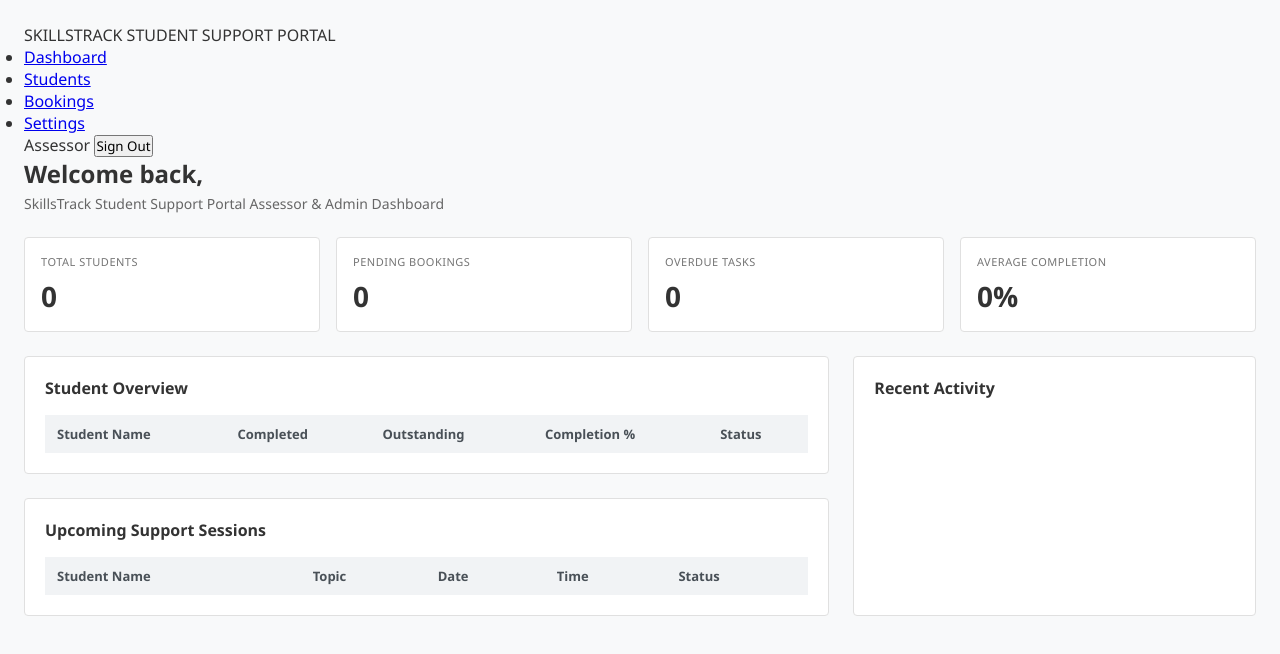
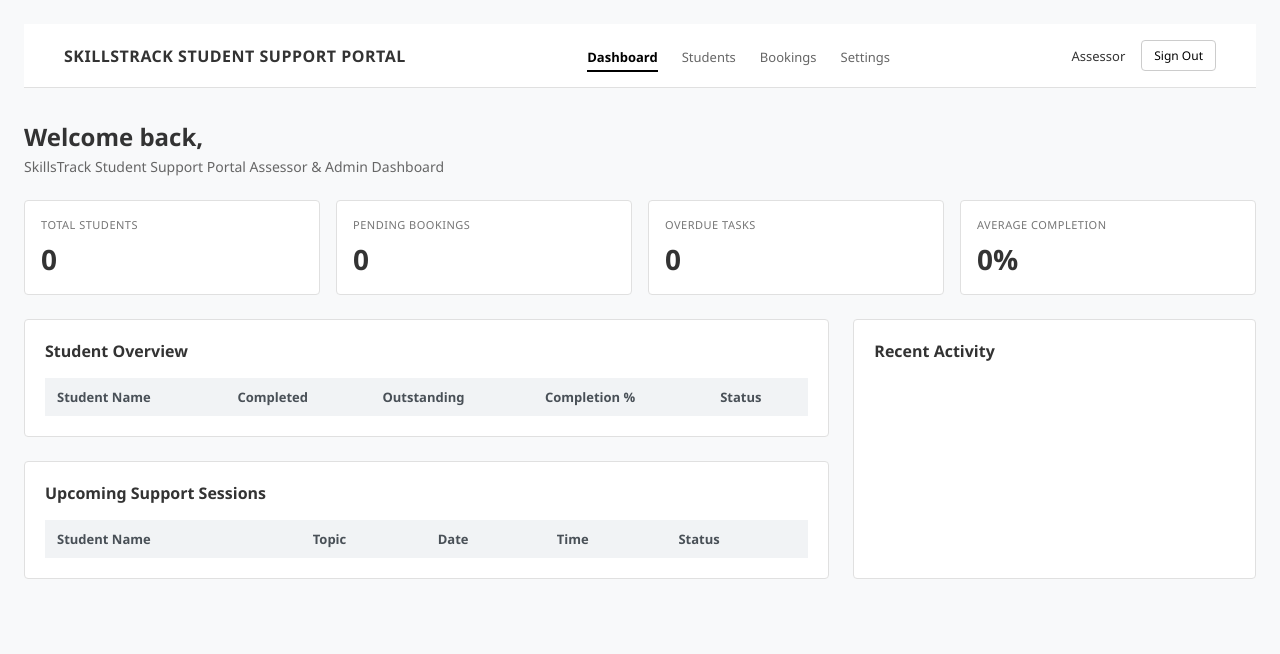
Before and after one commit to Dimakatso26-del/Learner-support-portal, a website with bundled scripts: page SkillsTrack_Student_Portal/Dashboard_Support-ASSESSOR.html in a window 1280 px wide. Built offline with nearby package versions, Linux system fonts and the light colour scheme; no server answers.

Commit message:
Add navigation bar styles and update branding in HTML files

```diff
--- a/SkillsTrack_Student_Portal/Dashboard_Support-ASSESSOR.css
+++ b/SkillsTrack_Student_Portal/Dashboard_Support-ASSESSOR.css
@@ -11,6 +11,58 @@ body {
   background-color: #f8f9fa;
   color: #333333;
   padding: 24px;
+}
+/* --- Shared Navigation Bar Layout --- */
+.navbar {
+  display: flex;
+  justify-content: space-between;
+  align-items: center;
+  background-color: #ffffff;
+  padding: 16px 40px;
+  border-bottom: 1px solid #e0e0e0;
+  margin-bottom: 32px;
+}
+
+.nav-brand {
+  font-weight: 700;
+  font-size: 16px;
+  letter-spacing: 0.5px;
+}
+
+.nav-links {
+  display: flex;
+  gap: 24px;
+  list-style: none;
+}
+
+.nav-links a {
+  text-decoration: none;
+  color: #666666;
+  font-size: 13px;
+  font-weight: 500;
+}
+
+.nav-links a.active {
+  color: #000000;
+  font-weight: 700;
+  border-bottom: 2px solid #000000;
+  padding-bottom: 4px;
+}
+
+.nav-user {
+  display: flex;
+  align-items: center;
+  gap: 16px;
+  font-size: 13px;
+}
+
+.btn-signout {
+  background: none;
+  border: 1px solid #cccccc;
+  padding: 6px 12px;
+  border-radius: 4px;
+  cursor: pointer;
+  font-size: 12px;
 }
 
 /* --- Typography --- */
--- a/src/login.html
+++ b/src/login.html
@@ -3,21 +3,15 @@
 <head>
   <meta charset="UTF-8" />
   <meta name="viewport" content="width=device-width, initial-scale=1.0" />
-  <title>Sign In — SkillsTrack Learner Support Portal</title>
+  <title>Sign In — SkillsTrack Student Support Portal</title>
   <link rel="stylesheet" href="styles.css" />
 </head>
 <body class="page">
 
   <main class="auth-card">
     <header class="card-header">
-      <span class="brand-icon">
-        <svg width="16" height="16" viewBox="0 0 16 16" fill="none" stroke="currentColor" stroke-width="1.5">
-          <rect x="2" y="2" width="12" height="4" rx="1"></rect>
-          <rect x="2" y="8" width="5" height="6" rx="1"></rect>
-          <rect x="9" y="8" width="5" height="6" rx="1"></rect>
-        </svg>
-      </span>
-      <span class="brand">SKILLSTRACK LEARNER SUPPORT PORTAL</span>
+        <span class="brand-icon">▦</span>
+      <strong>SKILLSTRACK STUDENT SUPPORT PORTAL</strong>
     </header>
 
     <h1 class="card-title">Sign in to portal</h1>
--- a/src/styles.css
+++ b/src/styles.css
@@ -3,12 +3,12 @@
 }
 
 :root {
-  --bg: #f3f4f6;
-  --card: #ffffff;
-  --border: #e5e7eb;
+  --bg: #eca115;
+  --card: #fcfcfb;
+  --border: #ECA115;
   --text: #111827;
   --muted: #6b7280;
-  --primary: #374151;
+  --primary: #513737;
   --primary-dark: #111827;
   --danger: #dc2626;
   --success: #16a34a;
@@ -42,17 +42,6 @@ body.page {
   justify-content: center;
   gap: 10px;
   margin-bottom: 20px;
-}
-
-.brand-icon {
-  display: inline-flex;
-  width: 30px;
-  height: 30px;
-  align-items: center;
-  justify-content: center;
-  border: 1.5px solid var(--primary-dark);
-  border-radius: 6px;
-  color: var(--primary-dark);
 }
 
 .brand {
@@ -143,7 +132,7 @@ body.page {
   border: none;
   border-radius: 8px;
   background: var(--primary);
-  color: #ffffff;
+  color: #34a146;
   font-size: 12px;
   font-weight: 700;
   letter-spacing: 0.08em;
```
Also changed, not shown: src/register.html (+3 -9 lines), src/assets/skills-track-logo.svg (added).
